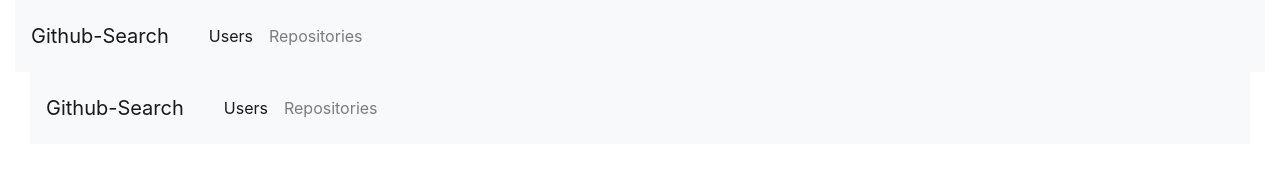
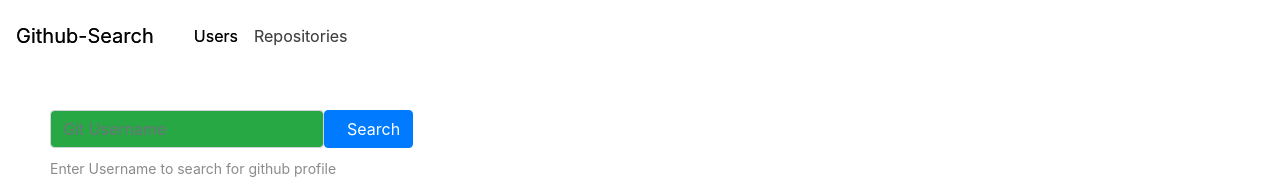
Before and after one commit to jonahmakori/Github-search, an Angular app: page /users in a window 1280 px wide. Shown: the top 194 px of the page. Built offline with nearby package versions, Linux system fonts and the light colour scheme; no server answers.

Commit message:
modified navbar

```diff
--- a/src/app/app.component.html
+++ b/src/app/app.component.html
@@ -1,6 +1,7 @@
-<div class="container-fluid">
 
-  <nav class="navbar navbar-expand-lg navbar-light bg-light">
+
+
+<nav class="navbar navbar-expand-lg navbar-light fixed-top opaque-navbar">
   <a class="navbar-brand" href="#">Github-Search</a>
   <div class=" navbar inline" id="navbarNavDropdown">
     <ul class="navbar-nav links">
@@ -14,6 +15,3 @@
   </div>
 </nav>
 <router-outlet></router-outlet>
-
-
-</div>
```
Lines whose indentation alone changed are shown as unchanged.
